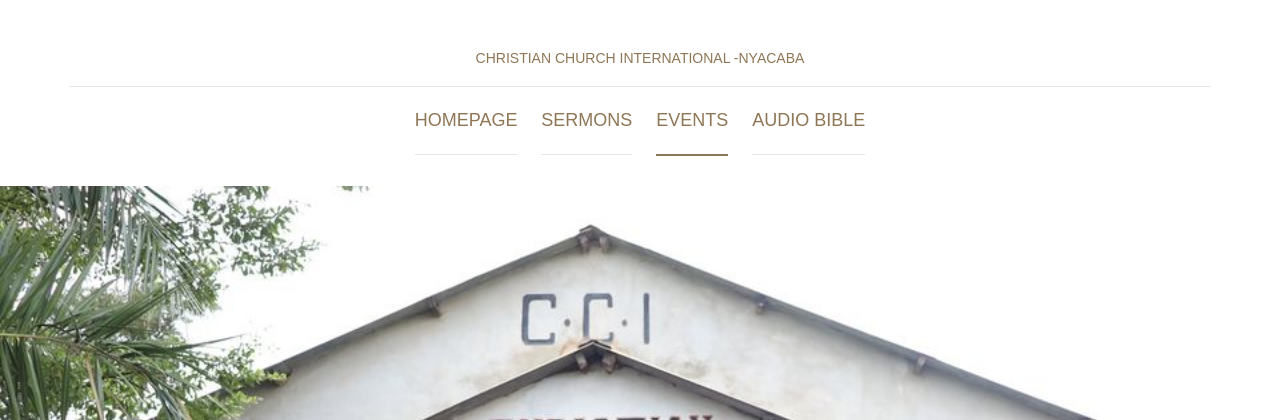
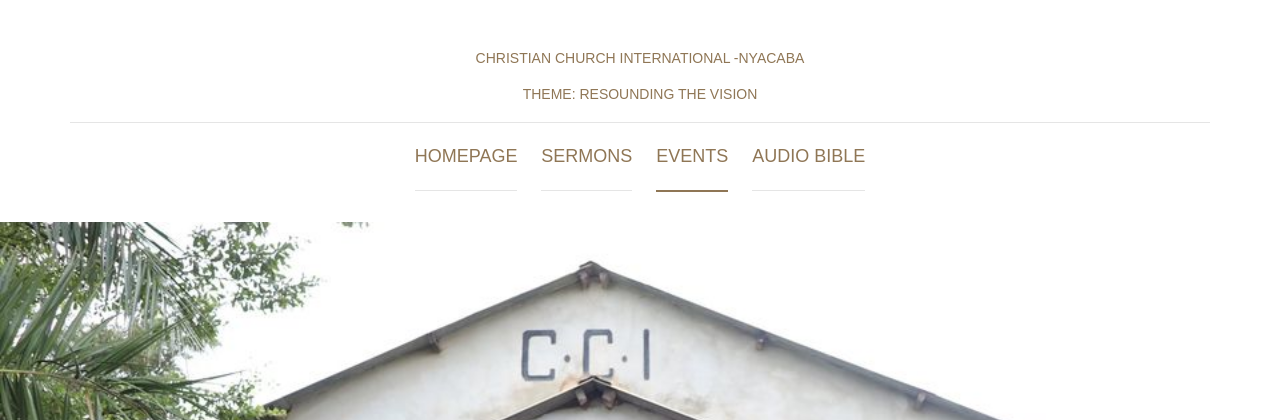
Before and after one commit to willymwaura/dynamic-church-website-railwayapp, a Django app: page / in a window 1280 px wide. Shown: the top 420 px of the page. Run offline with Django 3.2, Linux system fonts and the light colour scheme; data comes from the database, SQL or seed files in the repository.

Commit message:
adding theme

```diff
--- a/template/index.html
+++ b/template/index.html
@@ -30,6 +30,7 @@
 					<a href="#" class="branding">
 
 						<h1 class="site-title">CHRISTIAN CHURCH INTERNATIONAL -NYACABA</h1>
+						<h3 class="site-title">Theme: Resounding the vision</h1>
 					</a>
 
 					<div class="main-navigation">
```
